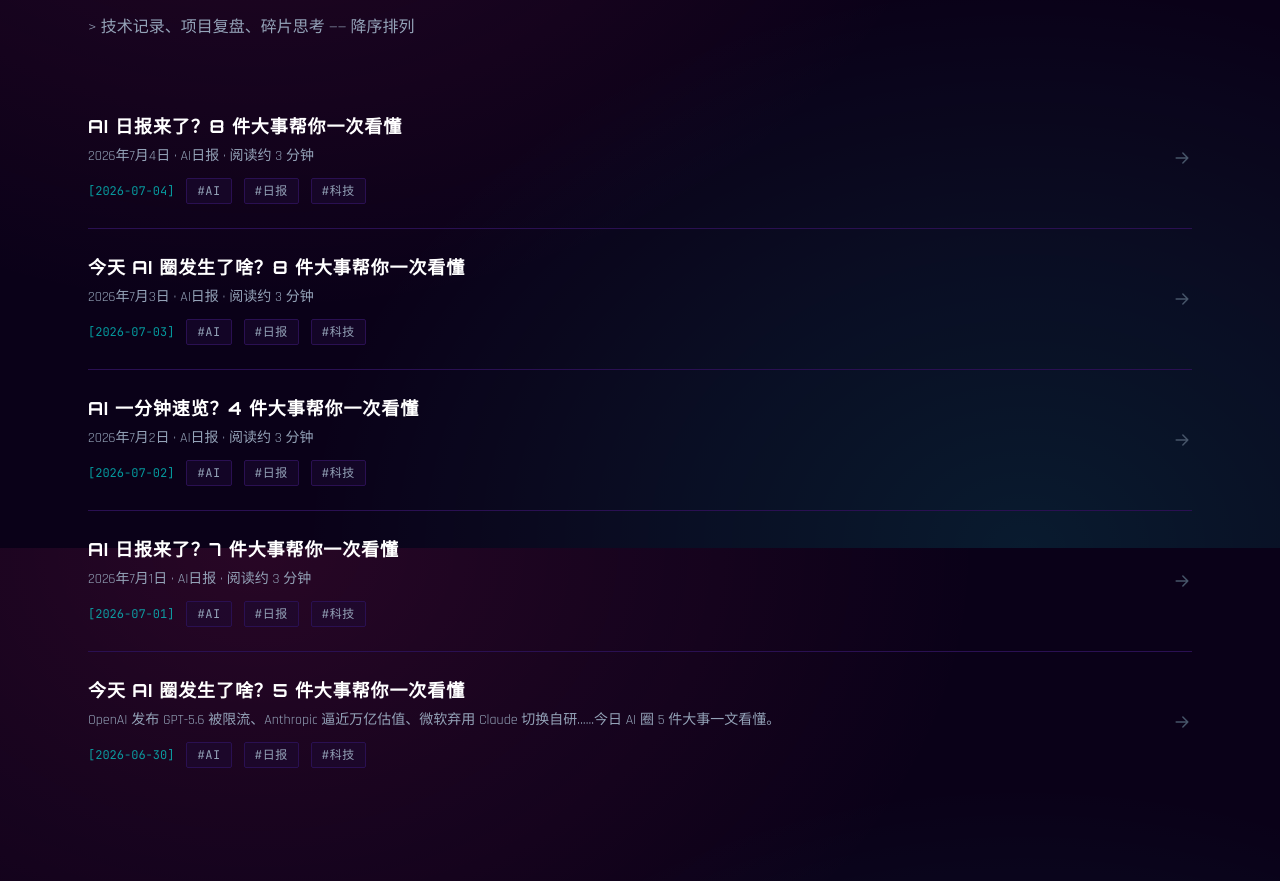
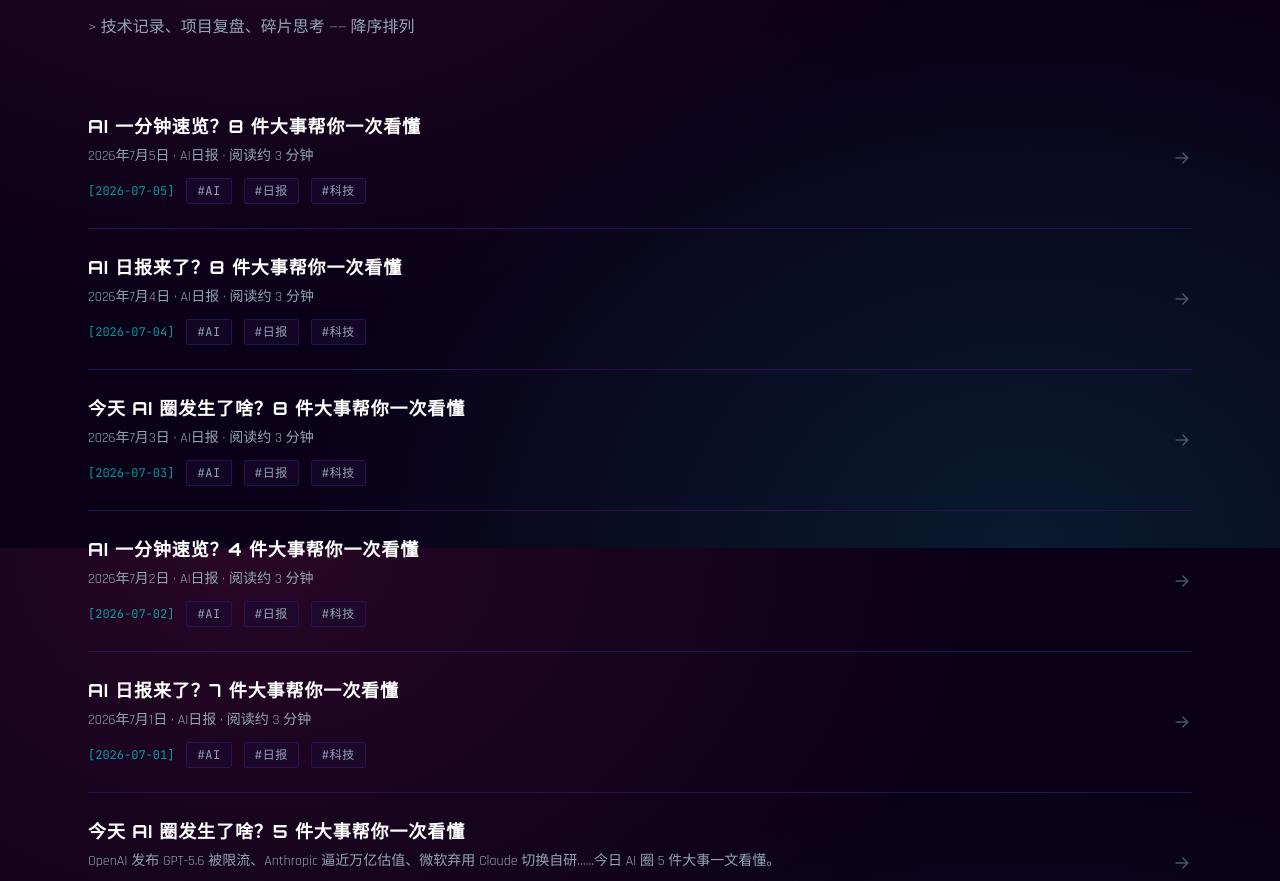
Before and after one commit to alexchenyiqin-droid/cyberpunk-portfolio, a React (Vite) app: page / in a window 1280 px wide. Shown: the part 2652-3533 px from the top of the page. Built offline with nearby package versions, Linux system fonts and the light colour scheme.

Commit message:
feat: add AI daily report for 2026-07-05

```diff
--- a/src/data/posts.js
+++ b/src/data/posts.js
@@ -10,6 +10,79 @@
  *   content   正文，使用 Markdown 语法编写
  */
 export const posts = [
+  {
+    slug: 'ai-daily-20260705',
+    title: 'AI 一分钟速览？8 件大事帮你一次看懂',
+    excerpt: '2026年7月5日 · AI日报 · 阅读约 3 分钟',
+    date: '2026-07-05',
+    tags: ['AI', '日报', '科技'],
+    content: `> 2026年7月5日 · AI日报 · 阅读约 3 分钟
+
+---
+
+## 1. OpenAI联手博通造芯
+
+OpenAI正在和芯片大佬博通一起造专门给自己用的AI芯片，用的是台积电最先进的3纳米工艺。这个芯片能让AI回答问题时的耗电量直接降三成，预计明年下半年就能用上了。
+
+**一句话：** 以后AI回答问题会更省电、成本更低，你用AI服务的价格可能也会跟着降
+
+---
+## 2. 退役核反应堆给AI供电
+
+美国有人把两座退役的海军核反应堆给捡回来了，准备改成发电厂专门给AI数据中心供电。这个项目能发450到520兆瓦的电，足够支撑一个超级AI计算中心运转。
+
+**一句话：** AI太耗电了，连核反应堆都盯上了，未来你家附近的AI可能靠核电运行
+
+---
+## 3. 软银225亿增持OpenAI
+
+软银又往OpenAI身上砸了225亿美元，现在已经是OpenAI的第二大股东了，占股比例达到11%。孙正义这是铁了心要抱紧AI大腿。
+
+**一句话：** 全球最大科技投资人在用真金白银告诉你：AI就是未来，别怀疑
+
+---
+## 4. AI完胜资深律师
+
+一项最新研究发现，现在市面上的AI工具在做法律研究这件事上，已经全面超过了普通律师。测试显示，AI写的法律报告比真人律师更准确、更权威。
+
+**一句话：** AI正在抢专业人士的饭碗，这次轮到律师了，以后打官司可能更便宜
+
+---
+## 5. 日本三倍预算押注AI
+
+日本政府刚批准的2026年预算里，准备给芯片和AI研发的钱一下子涨了近三倍，达到约1.2万亿日元。日本这次是真的急了，要在AI领域追上中美两国。
+
+**一句话：** 连日本都拼了，全球AI军备竞赛越来越激烈，你的国家不跟紧就落后
+
+---
+## 6. Grok被曝泄露未成年人照片
+
+马斯克旗下的AI聊天机器人Grok被曝出严重漏洞，有人用它生成了未成年人的不雅图片。Grok之前一直以"敢说真话"著称，这次安全漏洞让它口碑跌到谷底。
+
+**一句话：** AI安全漏洞比你想象的更近，你的孩子可能已经在接触这些危险内容
+
+---
+## 7. Google和解AI致死诉讼
+
+Google和一家AI公司终于和解了一起因为聊天机器人导致青少年自杀的官司。虽然具体赔了多少钱没公布，但这说明AI公司以后要承担的法律责任会越来越大。
+
+**一句话：** AI害死人的事真的有！以后AI公司跑不掉了，你用的AI服务会更安全
+
+---
+## 8. AI替代12%美国劳动力
+
+MIT的研究显示，AI现在其实已经能做相当于美国12%劳动力能做的事了。这个数字还在快速增长，意味着越来越多的工作正在被AI接手。
+
+**一句话：** 你的工作可能已经被AI盯上了，早点学会用AI工具才能保住饭碗
+
+---
+
+> **今日总结：** AI正在从"烧钱技术"变成"基础设施"，各国和企业疯狂砸钱抢芯片、抢能源、抢人才，竞争的核心已经变成了谁能用更低成本、更高效的方式让AI跑起来。
+
+*数据来源：CSDN、Fortune、新浪AI、CBS News*
+
+*明天见 👋*`,
+  },
   {
     slug: 'ai-daily-20260704',
     title: 'AI 日报来了？8 件大事帮你一次看懂',
```
